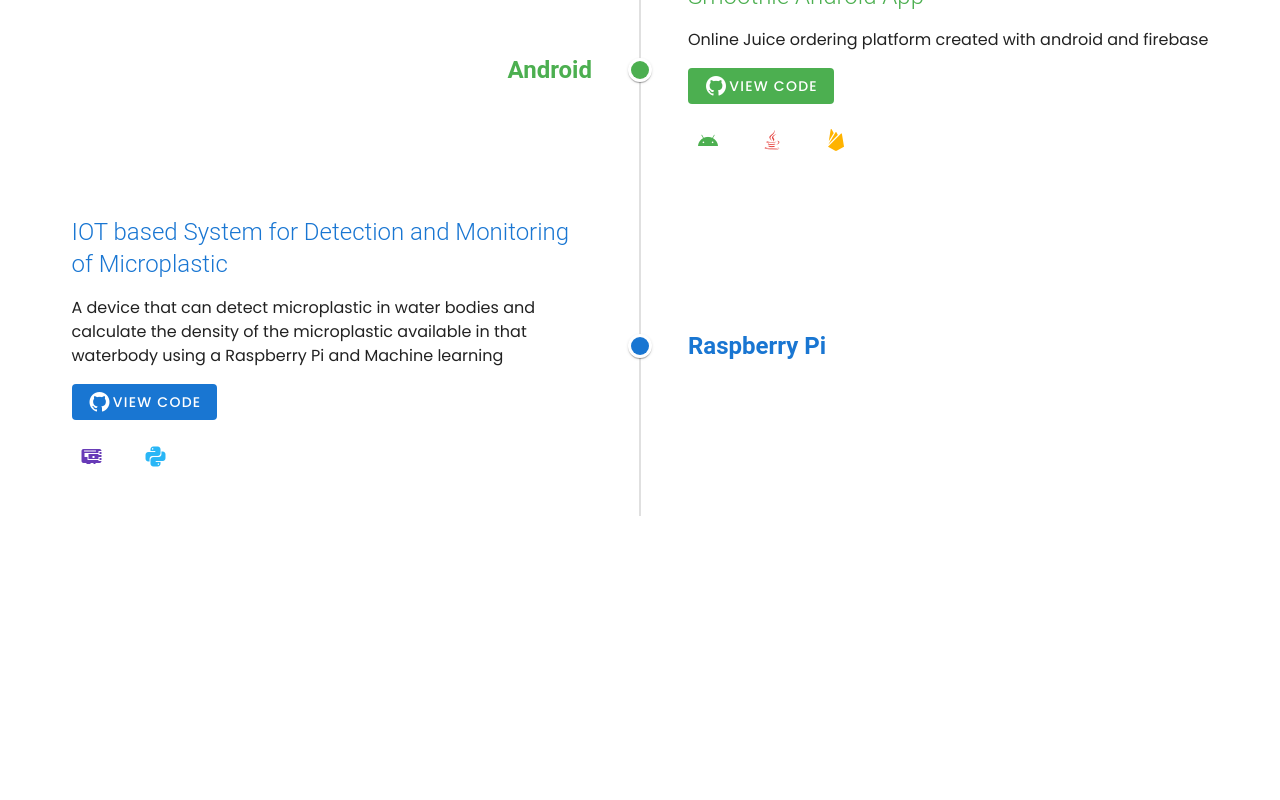
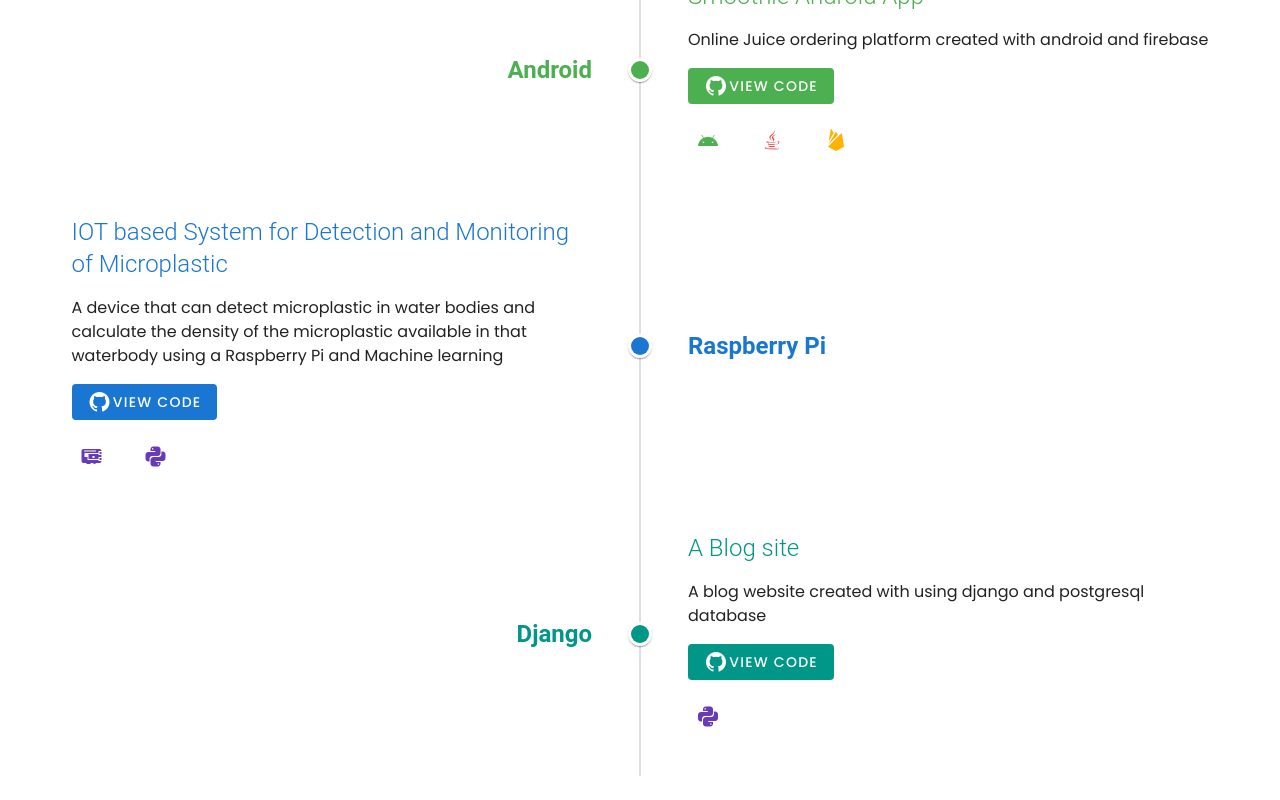
Before and after one commit to DSGunasekara/Portfolio, a Vue app: page /projects in a window 1280 px wide. Shown: the part 836-1636 px from the top of the page. Before the commit the page ends 1376 px from the top, so only its background shows below. Built offline with nearby package versions, Linux system fonts and the light colour scheme.

Commit message:
added django project

```diff
--- a/src/components/Project.vue
+++ b/src/components/Project.vue
@@ -28,9 +28,14 @@
             <v-row>
               <div v-for="(item, index) in project.items" :key="index">
                 <v-col cols="1">
-                  <v-avatar size="40">
-                    <v-icon :color="`${item[1]}`">{{ item[0] }}</v-icon>
-                  </v-avatar>
+                  <v-tooltip bottom :color="`${item[1]}`">
+                    <template v-slot:activator="{ on, attrs }">
+                      <v-avatar size="40" v-bind="attrs" v-on="on">
+                        <v-icon :color="`${item[1]}`">{{ item[0] }}</v-icon>
+                      </v-avatar>
+                    </template>
+                    <span>{{ item[2] }}</span>
+                  </v-tooltip>
                 </v-col>
               </div>
             </v-row>
@@ -55,7 +60,7 @@ name: "Project",
             'by tracking request, managing personnel, and\n' +
             'maintaining visibility into operations',
         link: 'https://github.com/DSGunasekara/vue-field-engineer',
-        items: [['mdi-vuejs', 'teal'], ['mdi-language-javascript', '#FFB300']]
+        items: [['mdi-vuejs', 'teal', 'Vuejs'], ['mdi-nodejs', 'green', 'Nodejs'], ['mdi-language-javascript', '#FFB300', 'JavaScript']]
       },
       {
         color: 'indigo',
@@ -67,8 +72,8 @@ name: "Project",
             'new training program, publishing announcements\n' +
             'and managing equipment details of the company.\n' +
             'This was created using MEAN stack.',
-        link: 'https://github.com/thushaltk/HRIS-ITP',
-          items: [['mdi-angular', '#E53935'], ['mdi-nodejs', 'green'], ['mdi-language-typescript', 'primary']]
+        link: 'https://github.com/DSGunasekara/HRIS-ITP',
+          items: [['mdi-angular', '#E53935', 'Angular 9'], ['mdi-nodejs', 'green', 'Nodejs'], ['mdi-language-typescript', 'primary', 'TypeScript']]
       },
       {
         color: 'green',
@@ -76,8 +81,8 @@ name: "Project",
         title: 'Smoothie Android App',
         description: 'Online Juice ordering platform created with\n' +
             'android and firebase',
-        link: 'https://github.com/thushanK/Smoothie',
-        items: [['mdi-android', 'green'], ['mdi-language-java', '#E53935'], ['mdi-firebase', '#FFB300']]
+        link: 'https://github.com/DSGunasekara/Smoothie',
+        items: [['mdi-android', 'green', 'Android'], ['mdi-language-java', '#E53935', 'Java'], ['mdi-firebase', '#FFB300', 'Firebase']]
       },
       {
         color: 'primary',
@@ -88,7 +93,15 @@ name: "Project",
             'bodies and calculate the density of the\n' +
             'microplastic available in that waterbody using a\n' +
             'Raspberry Pi and Machine learning',
-        items: [['mdi-raspberry-pi', 'deep-purple'], ['mdi-language-python', '#29B6F6']]
+        items: [['mdi-raspberry-pi', 'deep-purple', 'Raspberry Pi'], ['mdi-language-python', 'deep-purple', 'Python with Tensorflow']]
+      },
+      {
+        color: 'teal',
+        technology: 'Django',
+        title: 'A Blog site',
+        description: 'A blog website created with using django and postgresql database',
+        link: 'https://github.com/DSGunasekara/django-wanderer',
+        items: [['mdi-language-python', 'deep-purple', 'Python']]
       },
     ],
   }),
--- a/src/views/Projects.vue
+++ b/src/views/Projects.vue
@@ -9,9 +9,9 @@ import Project from "@/components/Project";
 
 export default {
   name: "Projects",
-  components:{
+  components: {
     Project
-  }
+  },
 }
 </script>
 
```
